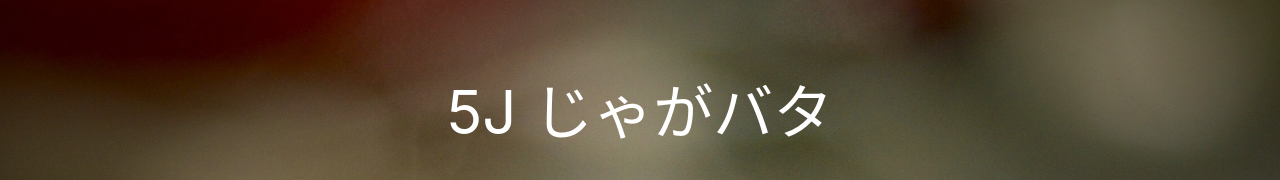
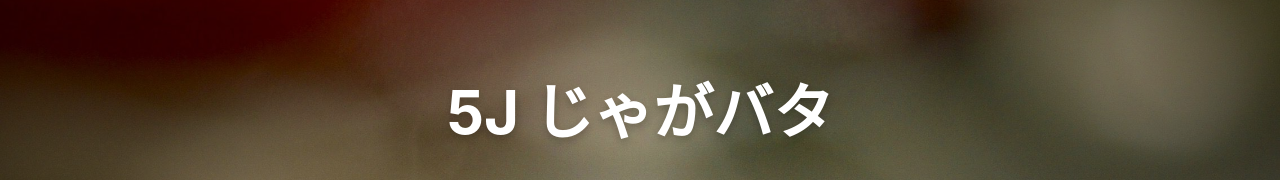
Before and after one commit to 13J-Programmers/gourmet-front, an Angular app: page / in a window 1280 px wide. Shown: the part 169-349 px from the top of the page. Built offline with nearby package versions, Linux system fonts and the light colour scheme; a web font is replaced by a local one.

Commit message:
modify style of top

```diff
--- a/src/app/orders/orders.component.styl
+++ b/src/app/orders/orders.component.styl
@@ -16,8 +16,10 @@
 .orders-top
   color $color_white
   font-size 30px
-  font-weight bold
   text-align center
+  .orders-top-name
+    font-weight bold
+    text-shadow 0 4px 8px rgba(0, 0, 0, .25)
 
 .orders-item-container
   display flex
```
